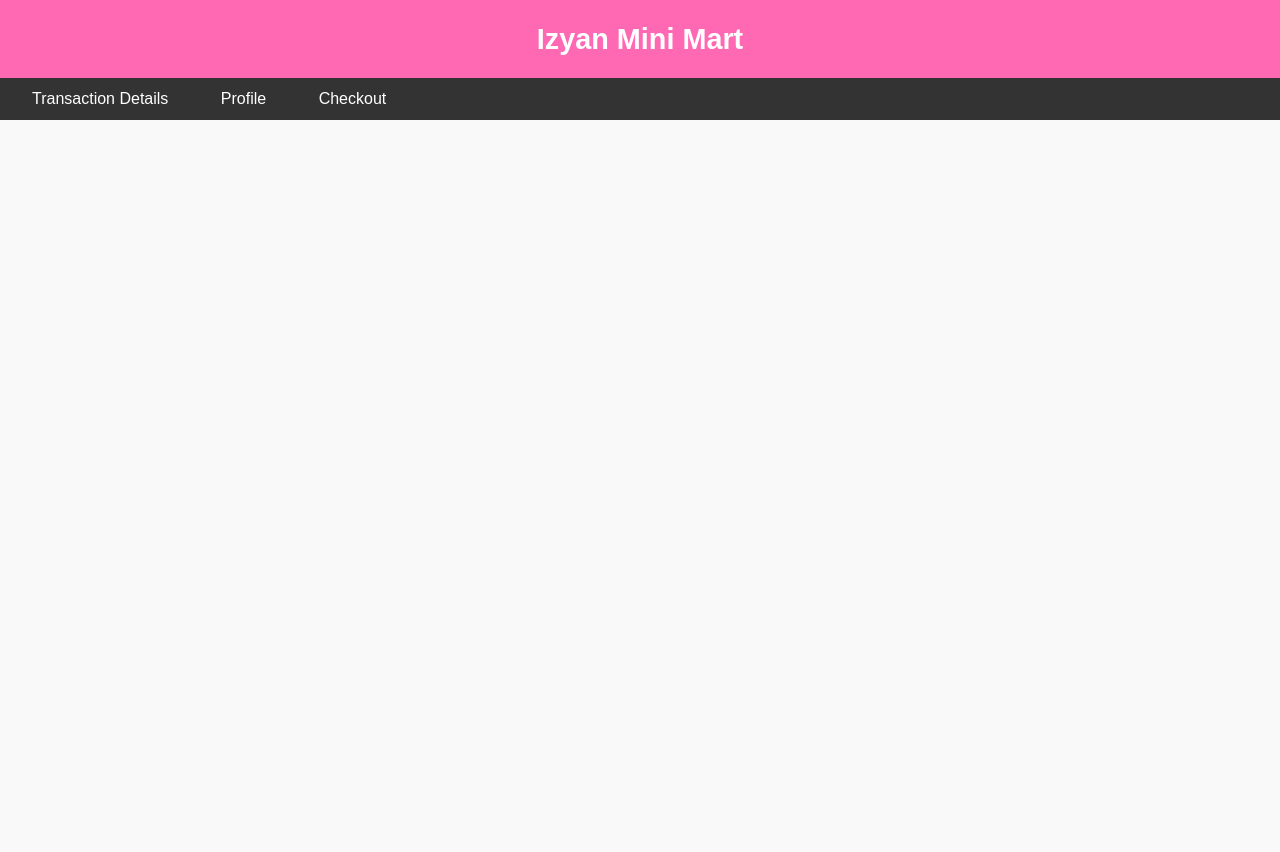
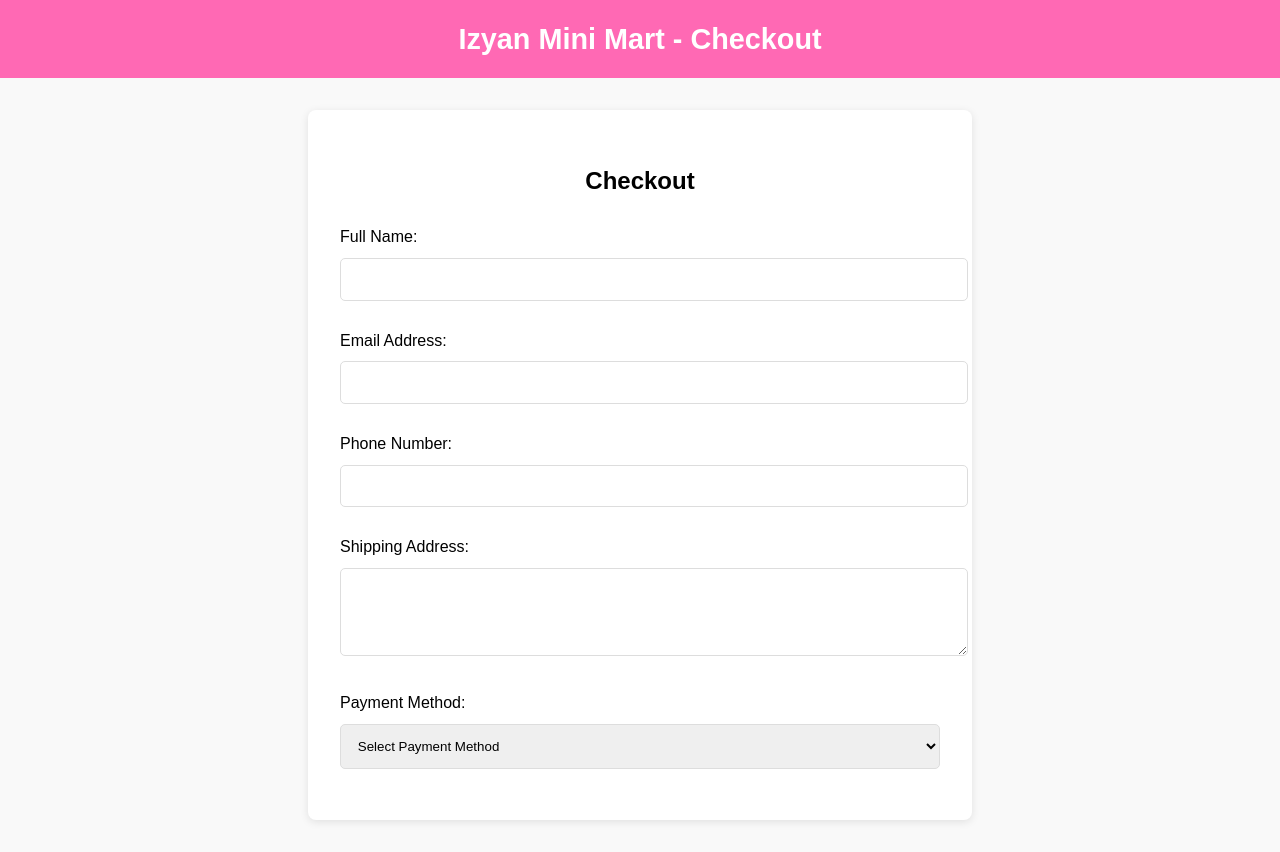
Before and after one commit to NC-AVATAR/NC-AVATAR.github.io, a plain HTML site: page profile.html in a window 1280 px wide. Before the commit the page ends 800 px from the top, so only its background shows below. Drawn offline with Linux system fonts and the light colour scheme.

Commit message:
Update profile.html

```diff
--- a/profile.html
+++ b/profile.html
@@ -3,7 +3,7 @@
 <head>
     <meta charset="UTF-8">
     <meta name="viewport" content="width=device-width, initial-scale=1.0">
-    <title>Izyan Mini Mart - Home</title>
+    <title>Checkout - Izyan Mini Mart</title>
     <style>
         body {
             font-family: Arial, sans-serif;
@@ -39,24 +39,44 @@
             background: #555;
         }
 
-        .hero {
-            text-align: center;
+        .container {
             padding: 2rem;
-            background: #ffebf0;
-            color: #333;
         }
 
-        .hero h1 {
-            font-size: 2.5rem;
-            margin-bottom: 1rem;
+        .checkout-form {
+            background: white;
+            padding: 2rem;
+            border-radius: 8px;
+            box-shadow: 0 2px 8px rgba(0, 0, 0, 0.1);
+            max-width: 600px;
+            margin: 0 auto;
         }
 
-        .hero p {
-            font-size: 1.2rem;
-            margin-bottom: 2rem;
+        .checkout-form h2 {
+            text-align: center;
+            margin-bottom: 1.5rem;
         }
 
-        .hero button {
+        .checkout-form label {
+            display: block;
+            margin: 0.5rem 0;
+        }
+
+        .checkout-form input[type="text"],
+        .checkout-form input[type="email"],
+        .checkout-form input[type="tel"],
+        .checkout-form input[type="password"],
+        .checkout-form input[type="number"],
+        .checkout-form textarea,
+        .checkout-form select {
+            width: 100%;
+            padding: 0.8rem;
+            margin-bottom: 1.2rem;
+            border: 1px solid #ddd;
+            border-radius: 5px;
+        }
+
+        .checkout-form button {
             background: #28a745;
             color: white;
             border: none;
@@ -64,54 +84,17 @@
             font-size: 1rem;
             border-radius: 5px;
             cursor: pointer;
+            display: block;
+            width: 100%;
         }
 
-        .hero button:hover {
+        .checkout-form button:hover {
             background: #218838;
         }
 
-        .container {
-            padding: 2rem;
-        }
-
-        .category-cards {
-            display: flex;
-            justify-content: space-around;
-            margin-bottom: 2rem;
-        }
-
-        .category-card {
-            background-color: #fff;
-            padding: 1.5rem;
-            border-radius: 8px;
-            box-shadow: 0 2px 8px rgba(0, 0, 0, 0.1);
-            text-align: center;
-            width: 23%;
-        }
-
-        .category-card img {
-            width: 80%;
-            max-width: 150px;
-            margin-bottom: 1rem;
-        }
-
-        .category-card h3 {
-            margin: 1rem 0;
-            font-size: 1.5rem;
-        }
-
-        .category-card a {
-            padding: 0.5rem 1rem;
-            background-color: #28a745;
-            color: white;
-            text-decoration: none;
-            border-radius: 5px;
-            display: inline-block;
+        .card-details {
+            display: none; /* Initially hidden */
             margin-top: 1rem;
-        }
-
-        .category-card a:hover {
-            background-color: #218838;
         }
 
         footer {
@@ -126,12 +109,31 @@
 <body>
     <!-- Header -->
     <header>
-        Izyan Mini Mart
+        Izyan Mini Mart - Checkout
     </header>
 
-    <!-- Navigation -->
-    <nav>
-        <a href="transaction history.html">Transaction Details</a>
-        <a href="profile.html">Profile</a>
-        <a href="cart.html">Checkout</a>
-    </nav>
+    <!-- Checkout Form -->
+    <div class="container">
+        <div class="checkout-form">
+            <h2>Checkout</h2>
+            <form id="checkoutForm">
+                <!-- Personal Information -->
+                <label for="name">Full Name:</label>
+                <input type="text" id="name" name="name" required>
+
+                <label for="email">Email Address:</label>
+                <input type="email" id="email" name="email" required>
+
+                <label for="phone">Phone Number:</label>
+                <input type="tel" id="phone" name="phone" required>
+
+                <label for="address">Shipping Address:</label>
+                <textarea id="address" name="address" rows="4" required></textarea>
+
+                <label for="payment">Payment Method:</label>
+                <select id="payment" name="payment" required onchange="showCardDetails()">
+                    <option value="">Select Payment Method</option>
+                    <option value="credit_card">Credit Card</option>
+                    <option value="debit_card">Debit Card</option>
+                    <option value="paypal">PayPal</option>
+                </select>
```
